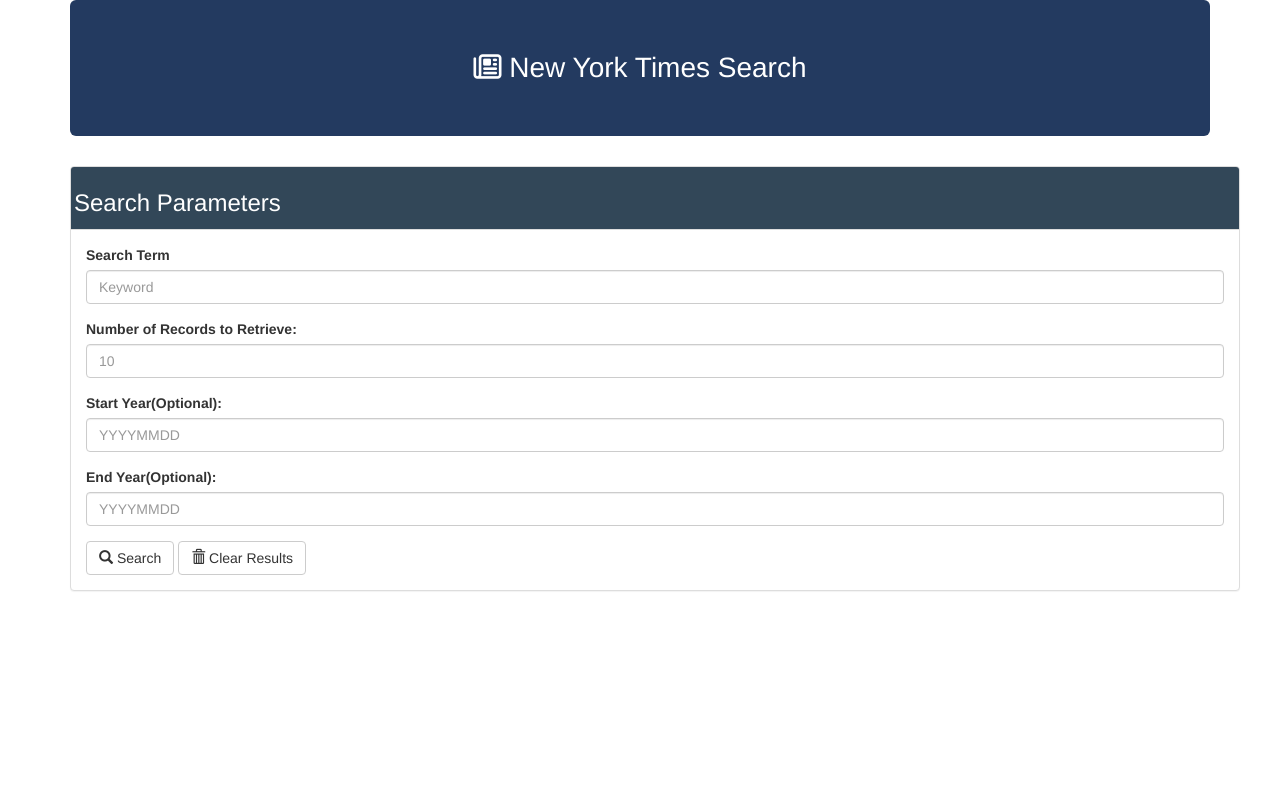
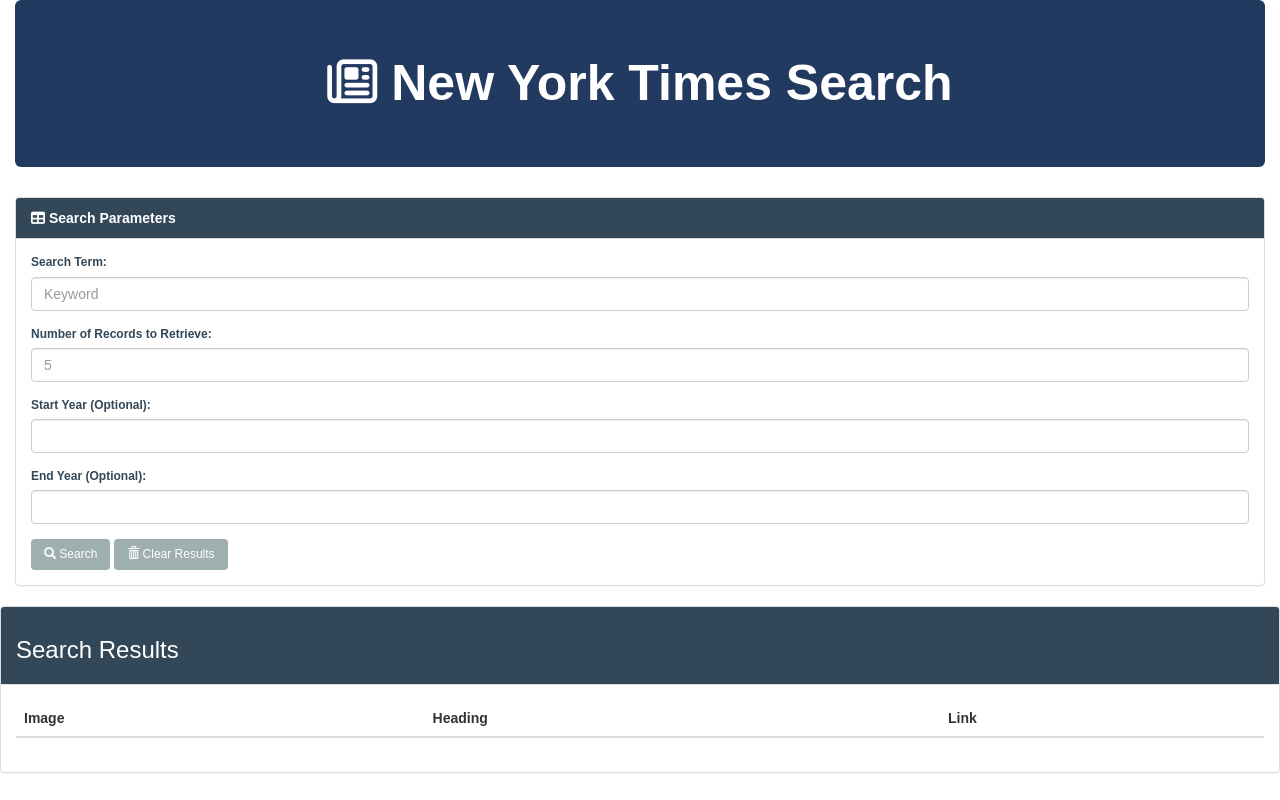
Before and after one commit to smchow/NYTimesAPI, a PHP site: page / in a window 1280 px wide. Run offline with PHP 8.4, Linux system fonts and the light colour scheme; lists and menus that the app fills with data are empty; some libraries are stand-ins or nearby versions.

Commit message:
checking the input date& search parameters, added a no img found

```diff
--- a/assets/css/style.css
+++ b/assets/css/style.css
@@ -1,24 +1,49 @@
 .jumbotron{
   background-color: #233A60;
   color: white;
-  font-size: 28px;
-  text-align: center
+  font-size: 50px;
+  font-weight: bold;
+  text-align: center;
+  margin-left: none;
+  margin-right: none;
+
+}
+
+div.container{
+  width: 100%;
+  font-family: arial, helvetica, sans-serif;
 }
 
 #searchpar {
   background-color: #324758;
   color: white;
-  font-size: 12px;
-  //height: 40px;
-  padding: 3px;
+  size: 18px;
+  font-weight: bold
 }
 
+
 button {
-  background: grey;
+  background: #9FAEAF;
+  color: white;
+}
+
+.btn {
+  font-size: 12px;
+}
+
+.form-group {
+color: #324758;
+font-weight: 200;
+font-size: 12px;
+}
+
+.form-control:focus {
+  border-color: #324758;
+  box-shadow: none;
+  border-width: 2px;
 }
 
 img {
   width: 200px;
   height: auto;
-  padding: 6px;
 }
--- a/index.html
+++ b/index.html
@@ -31,32 +31,33 @@
    <div class="row">
       <div class="panel panel-default">
         <div class="panel-heading" id="searchpar">
-          <h3>Search Parameters</h3>
+          <i class="fa fa-table"></i>
+          Search Parameters
         </div>
         <div class="panel-body">
         <form>
         <div class="form-group">
-          <label for="exampleInputEmail1">Search Term</label>
+          <label for="exampleInputEmail1">Search Term:</label>
           <input type="email" class="form-control" id="exampleInputEmail1" placeholder="Keyword">
         </div>
         <div class="form-group">
           <label for="exampleInputPassword1">Number of Records to Retrieve:</label>
-          <input type="text" class="form-control" id="numRecords" placeholder="10">
+          <input type="text" class="form-control" id="numRecords" placeholder="5">
         </div>
         <div class="form-group">
-          <label for="exampleInputPassword1">Start Year(Optional):</label>
-          <input type="number" class="form-control" id="startDate" placeholder="YYYYMMDD">
+          <label for="exampleInputPassword1">Start Year (Optional):</label>
+          <input type="number" class="form-control" id="startDate" >
         </div>
         <div class="form-group">
-          <label for="exampleInputPassword1">End Year(Optional):</label>
-          <input type="number" class="form-control" id="endDate" placeholder="YYYYMMDD">
+          <label for="exampleInputPassword1">End Year (Optional):</label>
+          <input type="number" class="form-control" id="endDate" >
         </div>
         </form>
-        <button type="submit" class="btn btn-default" id="frmSubmit">
+        <button type="submit" class="btn" id="frmSubmit" id="test">
         <span class="glyphicon glyphicon-search" aria-hidden="true"></span>
         Search
         </button>
-        <button type="submit" class="btn btn-default" id="clr">
+        <button type="submit" class="btn" id="clr">
         <span class="glyphicon glyphicon-trash" aria-hidden="true"></span>
         Clear Results</button>
 
@@ -73,37 +74,42 @@
           <h3>Search Results</h3>
         </div>
         <div class="panel-body" id="display">
-
-
+        <table class="table">
+          <thead class="thead-inverse">
+            <tr>
+            <th>Image</th>
+            <th>Heading</th>
+            <th>Link</th>
+          </tr>
+        </thead>
+        <tbody>
+          <tr>
+          <div id="display">
+<!--          all the <th> contents that are generated below go in here-->          </div>
+        </tr>
+        </tbody>
+      </table>
         </div>
       </div>
+
     </div>
   </div>
 
 
   <!-- Displaying the results -->
 
-  <div ></div>
-  <div>
-  <div class="container">
-   <div class="row">
 
-   </div>
-   </div>
-  <!-- <dl class="dl-horizontal">
-    <dt>First Name</dt>
-    <dd>Foo</dd>
-    <dt>Last Name</dt>
-    <dd>Bar</dd>
-    <dt>Job</dt>
-    <dd><img src="http://www.nytimes.com/images/2016/12/13/arts/13GLOBES-REAX-MOONLIGHT1/13GLOBES-REAX-MOONLIGHT1-thumbWide.jpg"></dd>
-  </dl> -->
+
+
+
+
+
+
 
 <script src="https://code.jquery.com/jquery.js"></script>
  <script type="text/javascript">
-  $("#rContainer").hide();
 
-	$("#frmSubmit").on("click", function() {
+  $("button").on("click", function() {
 
     var url = "https://api.nytimes.com/svc/search/v2/articlesearch.json";
     var base_url = "http://www.nytimes.com/";
@@ -111,27 +117,25 @@
     var begin_date = ($("#startDate").val()).trim();
     var end_date = ($("#endDate").val()).trim();
 
-		url += '?api-key=05dd5e0a5d1841718337d9de569ceb6c&q='+q;
+    url += '?' + $.param({
+      'api-key': "05dd5e0a5d1841718337d9de569ceb6c",
+      'q':  q,
+      'hl': "true",
+      'facet_field': "source",
+      'facet_filter': "true"
+    });
+
+    // Add date only if the user inputs the date
     if(begin_date != ""){
-      url += '&begin_date='+ begin_date;
+      url += '&begin_date='+ begin_date + '0101';
     }
     if(end_date != ""){
-      url += '&begin_date='+ end_date;
+      url += '&begin_date='+ end_date + '0101';
     }
     console.log(url);
 
-    /*'?' + $.param({
-  		'api-key': "05dd5e0a5d1841718337d9de569ceb6c",
-  		'q':  "golden globe",
-		  'begin_date': "20120101",
-		  'end_date': "20161231",
-		  'hl': "true",
-		  'facet_field': "source",
-		  'facet_filter': "true"
-			});*/
-      console.log(url);
+    $.ajax({
 
-			$.ajax({
         url: url,
         method: 'GET'
 
@@ -139,7 +143,7 @@
     .done(function(database) {
       // response.addHeader("Access-Control-Allow-Origin", "http://www.nytimes.com");
           console.log(database);
-        $("#rContainer").show();
+
           var results = database.response.docs;
           console.log(results.length);
 
@@ -147,27 +151,36 @@
             var newsDiv = $("<div class='item'>");
 
             var img = $("<img>");
+            var link = $("<a>");
 
-            if (results[i].multimedia[0].url != "" ){
+            // Check if an image url is being returned in the response
+            // if not put in a place holder
+            if (results[i].multimedia.length > 0) {
               var docImage = base_url + results[i].multimedia[0].url;
               img.attr("src" , docImage);
-              console.log(results[i].multimedia[0].url);
+              console.log(results[i].multimedia[0].url)
+            }else{
+              img.attr("src" , "assets/images/placeholder.jpg");
             }
 
 
 
-            var text = results[i].headline.main;
-            //text += results[i].lead_paragraph;
-            //text += results[i].web_url;
+            var headText = results[i].headline.main;
+            headText += results[i].lead_paragraph;
 
-           	newsDiv.prepend(text);
-            newsDiv.prepend(img);
-
-           $("#display").prepend(newsDiv);
+            var html = results[i].web_url;
+            console.log(html)
+            link.attr("href", html)
+            newsDiv.append(img);
+            newsDiv.append("<th>" +"Heading: " + headText + "</th>" + "<br>");
+            newsDiv.append("<th>" +"Link: " + link + "</th>" + "<br>");
+           $("#display").append(newsDiv);
 
         }
+
         });
       });
+
 
   $("#clr").on("click", function() {
        $("#display").empty();
```
Also changed, not shown: NYTimes.html (added, +86 -0 lines), assets/images/placeholder.jpg (added). Lines whose indentation alone changed are shown as unchanged.
